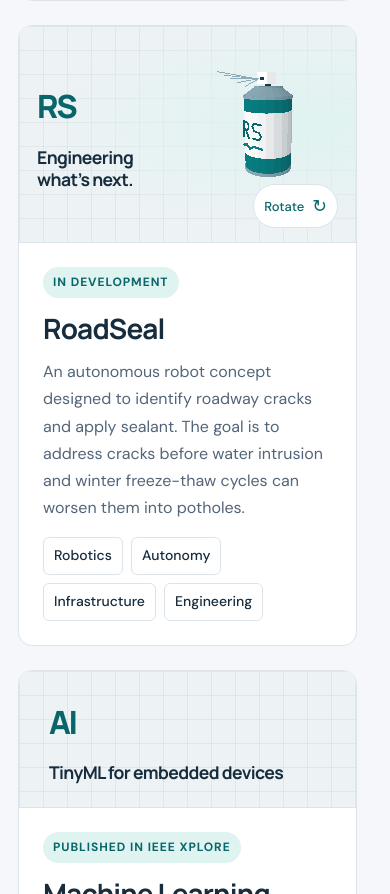
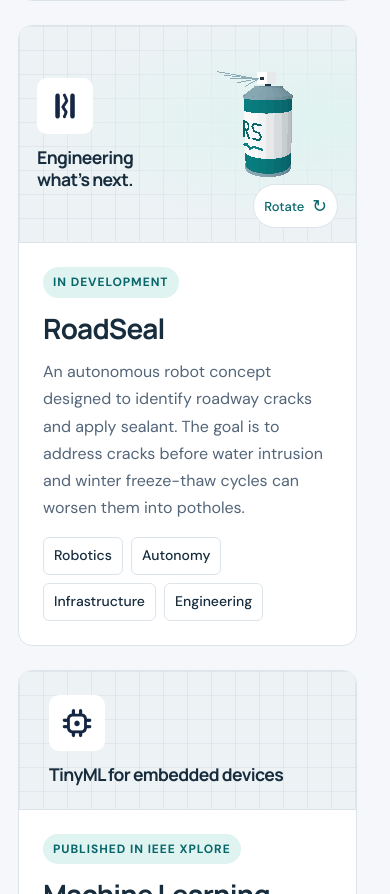
Before and after one commit to megabanana23/PersonalWebsite, a plain HTML site: page index.html in a window 390 px wide. Shown: the part 8972-9866 px from the top of the page. Drawn offline with Linux system fonts and the light colour scheme.

Commit message:
Add RoadSeal and TinyML project logos

```diff
--- a/index.html
+++ b/index.html
@@ -430,9 +430,9 @@
       </div></details>
     </div>
   </article>
-  <article class="project-card" data-reveal><div class="project-visual project-visual--interactive"><div class="project-visual-title"><span class="project-glyph">RS</span><p>Engineering<br>what’s next.</p></div><div class="project-scene" data-scene="roadseal"><canvas aria-hidden="true"></canvas><button class="scene-turn" type="button" aria-label="Rotate RoadSeal spray can" hidden>Rotate <span aria-hidden="true">↻</span></button></div></div><div class="project-body"><span class="status">In development</span><h3>RoadSeal</h3><p>An autonomous robot concept designed to identify roadway cracks and apply sealant. The goal is to address cracks before water intrusion and winter freeze-thaw cycles can worsen them into potholes.</p><ul class="tag-list"><li class="tag">Robotics</li><li class="tag">Autonomy</li><li class="tag">Infrastructure</li><li class="tag">Engineering</li></ul></div></article>
+  <article class="project-card" data-reveal><div class="project-visual project-visual--interactive"><div class="project-visual-title"><img class="project-logo" src="assets/projects/roadseal-logo.png" width="88" height="88" alt="RoadSeal logo" loading="lazy"><p>Engineering<br>what’s next.</p></div><div class="project-scene" data-scene="roadseal"><canvas aria-hidden="true"></canvas><button class="scene-turn" type="button" aria-label="Rotate RoadSeal spray can" hidden>Rotate <span aria-hidden="true">↻</span></button></div></div><div class="project-body"><span class="status">In development</span><h3>RoadSeal</h3><p>An autonomous robot concept designed to identify roadway cracks and apply sealant. The goal is to address cracks before water intrusion and winter freeze-thaw cycles can worsen them into potholes.</p><ul class="tag-list"><li class="tag">Robotics</li><li class="tag">Autonomy</li><li class="tag">Infrastructure</li><li class="tag">Engineering</li></ul></div></article>
   <article class="project-card" id="ai-research" aria-labelledby="ai-research-heading" data-reveal>
-    <div class="project-visual"><div class="project-visual-title"><span class="project-glyph" aria-hidden="true">AI</span><p>TinyML for embedded devices</p></div></div>
+    <div class="project-visual"><div class="project-visual-title"><img class="project-logo" src="assets/projects/tinyml-logo.png" width="88" height="88" alt="TinyML research logo" loading="lazy"><p>TinyML for embedded devices</p></div></div>
     <div class="project-body">
       <span class="status">Published in IEEE Xplore</span>
       <h3 id="ai-research-heading">Machine Learning Implementation on Microcontrollers</h3>
--- a/styles.css
+++ b/styles.css
@@ -178,7 +178,6 @@ main, .footer { position: relative; z-index: 1; }
 .project-visual { min-height: 170px; display: grid; place-items: center; padding: 30px; background: var(--surface-soft); border-bottom: 1px solid var(--border); }
 .project-visual--real-temp { grid-template-columns: auto 1fr; justify-content: start; gap: clamp(24px, 5vw, 64px); min-height: 210px; padding-inline: clamp(30px, 6vw, 72px); background: linear-gradient(125deg, var(--accent-soft), var(--surface-soft)); }
 .project-visual--real-temp p { margin: 0; color: var(--heading); font-family: 'Manrope', sans-serif; font-size: clamp(1.4rem, 4vw, 2.8rem); font-weight: 700; letter-spacing: -.035em; }
-.project-glyph { color: var(--accent-strong); font-family: 'Manrope', sans-serif; font-size: clamp(2rem, 5vw, 4.2rem); font-weight: 800; letter-spacing: -.07em; }
 .project-body { flex: 1; padding: 28px; }
 .project-body--featured { display: grid; grid-template-columns: minmax(0, .85fr) minmax(0, 1.15fr); gap: clamp(36px, 6vw, 80px); padding: clamp(30px, 5vw, 56px); }
 .project-intro h2 { margin-bottom: 16px; }
@@ -363,7 +362,6 @@ html { scroll-padding-top: 100px; }
 .project-visual { min-height: 112px; place-items: center start; padding: 24px 30px; background-image: linear-gradient(var(--grid) 1px,transparent 1px),linear-gradient(90deg,var(--grid) 1px,transparent 1px); background-size: 24px 24px; }
 .project-visual--real-temp { min-height: 150px; grid-template-columns: auto 1fr; gap: 32px; }
 .project-visual--real-temp p { font-size: clamp(1.3rem,2.6vw,2rem); }
-.project-glyph { font-size: 2.6rem; }
 .project-body, .project-body--featured { display: block; padding: 30px; }
 .project-intro h3, .project-body > h3 { font-size: 1.75rem; letter-spacing: -.03em; margin-bottom: 14px; }
 .status { font-size: .75rem; margin-bottom: 14px; }
@@ -447,7 +445,6 @@ html { scroll-padding-top: 100px; }
   .cert-grid, .skills-grid { grid-template-columns: minmax(0,1fr); }
   .project-visual--real-temp { gap: 20px; padding: 24px; }
   .project-visual--real-temp p { font-size: 1.35rem; }
-  .project-glyph { font-size: 2rem; }
   .timeline-item, .education-list .card { padding: 22px; }
   .event-group-heading, .workshop-detail summary { align-items: flex-start; flex-direction: column; gap: 8px; }
   .detail-meta { justify-content: flex-start; }
@@ -515,7 +512,6 @@ html { scroll-padding-top: 100px; }
 .project-visual-title { display: flex; align-items: center; gap: 22px; min-width: 0; }
 .project-visual-title .project-logo { width: 72px; height: 72px; flex-shrink: 0; }
 .project-visual-title p { margin: 0; color: var(--heading); font: 700 clamp(1.1rem, 2.2vw, 1.7rem)/1.25 'Manrope', sans-serif; letter-spacing: -.035em; }
-.project-visual-title .project-glyph { min-width: 72px; text-align: center; }
 .project-scene { position: relative; width: 210px; height: 198px; }
 .project-scene canvas { display: block; width: 100%; height: 100%; pointer-events: none; }
 .scene-turn {
@@ -535,7 +531,6 @@ html { scroll-padding-top: 100px; }
   .project-visual--interactive { grid-template-columns: minmax(0, 1fr) 140px; gap: 8px; min-height: 216px; padding: 18px; }
   .project-visual-title { flex-direction: column; align-items: flex-start; gap: 12px; }
   .project-visual-title .project-logo { width: 56px; height: 56px; padding: 8px; }
-  .project-visual-title .project-glyph { min-width: 0; }
   .project-scene { width: 140px; height: 180px; }
   .scene-turn { min-height: 44px; bottom: -4px; }
 }
```
Also changed, not shown: assets/projects/roadseal-logo.png (added), assets/projects/tinyml-logo.png (added).
